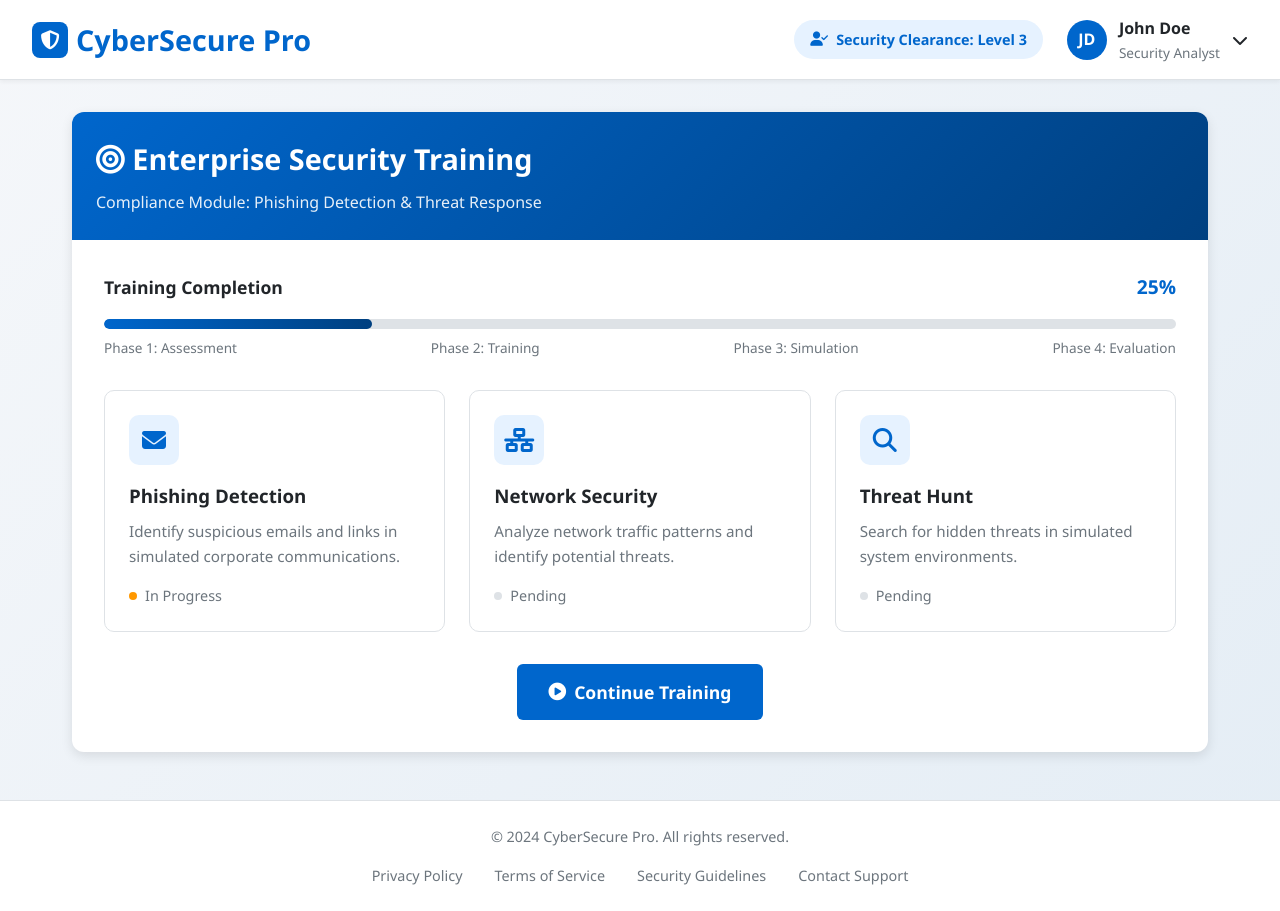
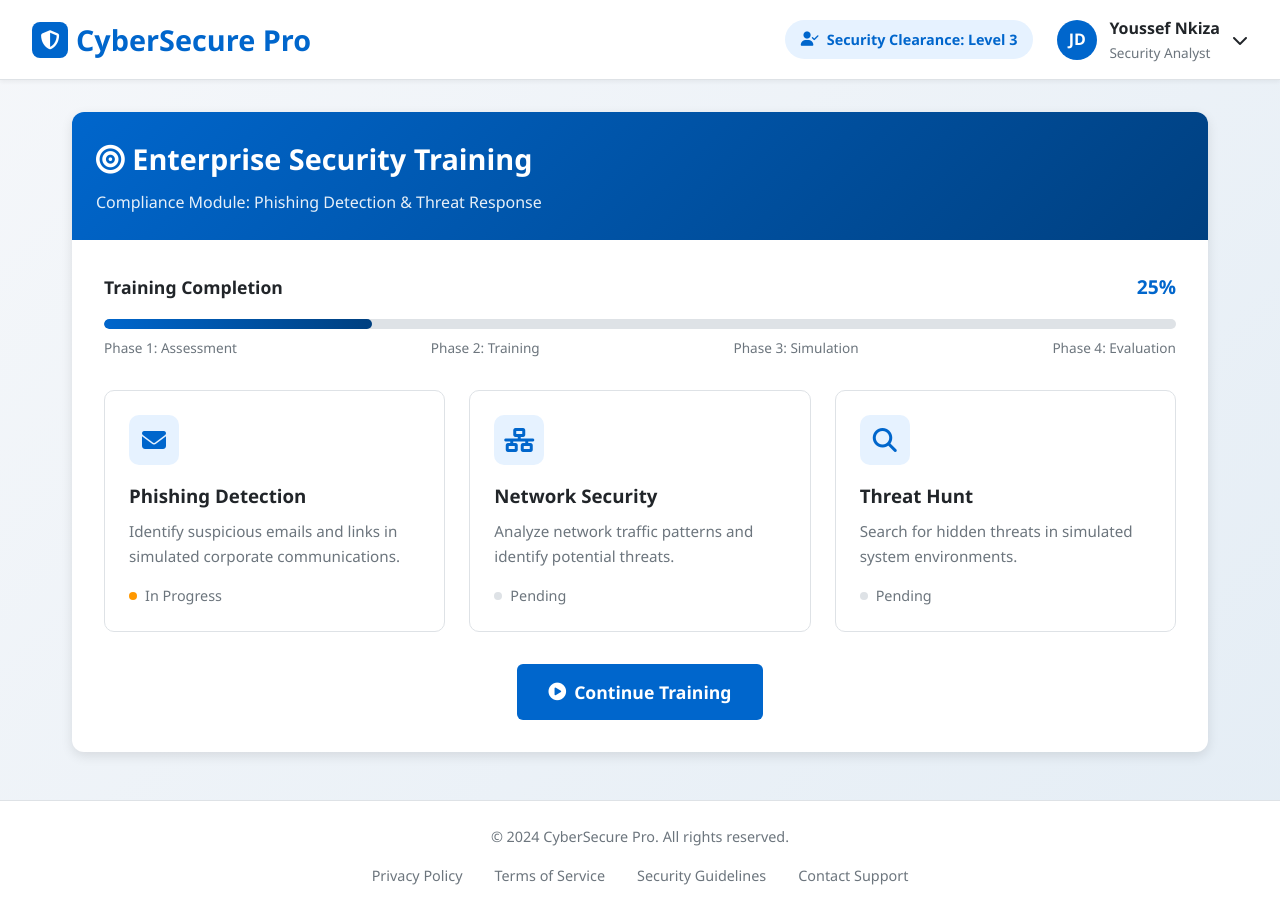
Before and after one commit to youssefnkiza1/prank, a plain HTML site: page index.html in a window 1280 px wide. Drawn offline with Linux system fonts and the light colour scheme.

Commit message:
Update index.html

```diff
--- a/index.html
+++ b/index.html
@@ -662,7 +662,7 @@
             <div class="user-profile" onclick="toggleUserMenu()">
                 <div class="avatar">JD</div>
                 <div>
-                    <div style="font-weight: 600;">John Doe</div>
+                    <div style="font-weight: 600;">Youssef Nkiza</div>
                     <div style="font-size: 0.85rem; color: var(--text-light);">Security Analyst</div>
                 </div>
                 <i class="fas fa-chevron-down"></i>
```
